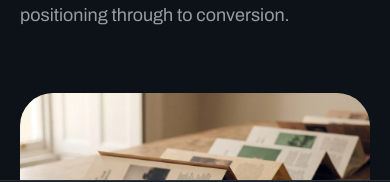
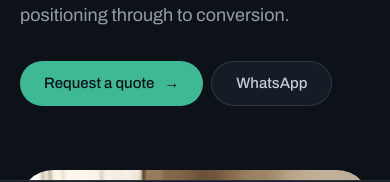
Before and after one commit to adrar-media/adrar-media-website, a Next.js app: page /en/services in a window 390 px wide. Shown: the part 432-614 px from the top of the page. Built offline with nearby package versions, Linux system fonts and the light colour scheme; no server answers.

Commit message:
Improve SEO metadata and mobile service CTAs

```diff
--- a/app/[locale]/blog/[slug]/page.tsx
+++ b/app/[locale]/blog/[slug]/page.tsx
@@ -33,7 +33,7 @@ export async function generateMetadata({
     locale,
     route: "blog",
     slug,
-    title: content.title,
+    title: content.metaTitle,
     description: content.metaDescription,
   });
 }
--- a/app/[locale]/services/[slug]/page.tsx
+++ b/app/[locale]/services/[slug]/page.tsx
@@ -15,6 +15,7 @@ import { Block } from "@/components/ui/Block";
 import { Button } from "@/components/buttons/Button";
 import { PageHeader } from "@/components/layout/PageHeader";
 import { CTASection } from "@/components/layout/CTASection";
+import { MobileServiceCTA } from "@/components/services/MobileServiceCTA";
 
 /**
  * Une route dynamique plutôt que sept dossiers.
@@ -48,12 +49,16 @@ export async function generateMetadata({
 
   const c = await getTranslator(locale, "common");
   const s = await getTranslator(locale, "services");
+  const description =
+    locale === "en" && service.key === "strategy"
+      ? s("items.strategy.metaDescription")
+      : s(`items.${service.key}.summary`);
   return pageMetadata({
     locale,
     route: "services",
     slug: service.slug,
     title: c(service.nameKey),
-    description: s(`items.${service.key}.summary`),
+    description,
   });
 }
 
@@ -97,6 +102,12 @@ export default async function ServiceDetailPage({
         titleLines={[c(service.nameKey)]}
         intro={s(`items.${service.key}.summary`)}
       >
+        <MobileServiceCTA
+          locale={typedLocale}
+          quoteLabel={s("mobileCta.quote")}
+          whatsappLabel={s("mobileCta.whatsapp")}
+        />
+
         <div className="mt-10 md:ms-[14%]">
           <Button
             href={href(typedLocale, "services")}
--- a/app/[locale]/services/page.tsx
+++ b/app/[locale]/services/page.tsx
@@ -13,6 +13,7 @@ import { CTASection } from "@/components/layout/CTASection";
 import { href } from "@/lib/i18n/routing";
 import { SectionImage } from "@/components/media/SectionImage";
 import { servicesHero } from "@/data/imagery";
+import { MobileServiceCTA } from "@/components/services/MobileServiceCTA";
 
 export async function generateMetadata({
   params,
@@ -60,7 +61,13 @@ export default async function ServicesPage({
         titleLines={t.list("hero.titleLines")}
         intro={t("hero.description")}
         backdrop={<HeaderField variant="services" />}
-      />
+      >
+        <MobileServiceCTA
+          locale={typedLocale}
+          quoteLabel={t("mobileCta.quote")}
+          whatsappLabel={t("mobileCta.whatsapp")}
+        />
+      </PageHeader>
 
       <section className="pb-section">
         <Container>
--- a/app/sitemap.ts
+++ b/app/sitemap.ts
@@ -25,6 +25,7 @@ import { absoluteUrl, pagePath } from "@/lib/seo/metadata";
 interface Entry {
   route?: CanonicalRoute;
   slug?: string;
+  lastModified?: MetadataRoute.Sitemap[number]["lastModified"];
   priority: number;
   changeFrequency: MetadataRoute.Sitemap[number]["changeFrequency"];
 }
@@ -56,6 +57,7 @@ const entries: Entry[] = [
   ...articles.map((article) => ({
     route: "blog" as const,
     slug: article.slug,
+    lastModified: article.updatedAt,
     priority: 0.7,
     changeFrequency: "monthly" as const,
   })),
@@ -79,12 +81,10 @@ const languagesFor = (entry: Entry) => {
 export default function sitemap(): MetadataRoute.Sitemap {
   if (!siteConfig.url) return [];
 
-  const lastModified = new Date();
-
   return entries.flatMap((entry) =>
     locales.map((locale) => ({
       url: absoluteUrl(pagePath(locale, entry.route, entry.slug)),
-      lastModified,
+      ...(entry.lastModified ? { lastModified: entry.lastModified } : {}),
       changeFrequency: entry.changeFrequency,
       priority: entry.priority,
       alternates: { languages: languagesFor(entry) },
--- /dev/null
+++ b/components/services/MobileServiceCTA.tsx
@@ -0,0 +1,47 @@
+import type { Locale } from "@/config/i18n";
+import { whatsappLink } from "@/config/site";
+import { href } from "@/lib/i18n/routing";
+import { Button } from "@/components/buttons/Button";
+
+interface MobileServiceCTAProps {
+  locale: Locale;
+  quoteLabel: string;
+  whatsappLabel: string;
+}
+
+/**
+ * Accès direct à la prise de contact sur les en-têtes Services mobiles.
+ *
+ * Le bloc disparaît dès le breakpoint desktop afin de laisser l'en-tête et
+ * les CTA existants strictement inchangés sur grand écran.
+ */
+export function MobileServiceCTA({
+  locale,
+  quoteLabel,
+  whatsappLabel,
+}: MobileServiceCTAProps) {
+  const whatsapp = whatsappLink();
+
+  return (
+    <div className="mt-8 flex flex-wrap gap-2 md:hidden">
+      <Button
+        href={href(locale, "demander-un-devis")}
+        className="min-h-11"
+        arrow
+      >
+        {quoteLabel}
+      </Button>
+
+      {whatsapp && (
+        <Button
+          href={whatsapp}
+          external
+          variant="secondary"
+          className="min-h-11"
+        >
+          {whatsappLabel}
+        </Button>
+      )}
+    </div>
+  );
+}
--- a/data/articles.ts
+++ b/data/articles.ts
@@ -7,6 +7,7 @@ export interface ArticleSection {
 
 export interface LocalizedArticle {
   title: string;
+  metaTitle: string;
   excerpt: string;
   metaDescription: string;
   category: string;
@@ -38,6 +39,7 @@ export const articles: EditorialArticle[] = [
     content: {
       fr: {
         title: "Construire un plan marketing local au Maroc sans disperser son budget",
+        metaTitle: "Plan marketing local au Maroc",
         excerpt:
           "Une méthode concrète pour relier objectif commercial, audience locale, message, canaux et mesure avant de produire le premier contenu.",
         metaDescription:
@@ -84,6 +86,7 @@ export const articles: EditorialArticle[] = [
       },
       en: {
         title: "How to build a focused local marketing plan in Morocco",
+        metaTitle: "Local Marketing Plan in Morocco",
         excerpt:
           "A practical way to connect a commercial objective, local audience, message, channels and measurement before producing content.",
         metaDescription:
@@ -130,6 +133,7 @@ export const articles: EditorialArticle[] = [
       },
       ar: {
         title: "كيف تبني خطة تسويق محلي مركزة في المغرب",
+        metaTitle: "خطة تسويق محلي في المغرب",
         excerpt:
           "طريقة عملية تربط الهدف التجاري والجمهور المحلي والرسالة والقنوات والقياس قبل إنتاج أول محتوى.",
         metaDescription:
@@ -184,6 +188,7 @@ export const articles: EditorialArticle[] = [
     content: {
       fr: {
         title: "Créer un calendrier social media que votre équipe peut vraiment tenir",
+        metaTitle: "Calendrier social media efficace",
         excerpt:
           "Des piliers éditoriaux au circuit de validation : une organisation simple pour publier avec régularité sans sacrifier la qualité.",
         metaDescription:
@@ -230,6 +235,7 @@ export const articles: EditorialArticle[] = [
       },
       en: {
         title: "Build a social media calendar your team can actually sustain",
+        metaTitle: "A Sustainable Social Media Calendar",
         excerpt:
           "From content pillars to approval: a simple system for publishing consistently without lowering quality.",
         metaDescription:
@@ -276,6 +282,7 @@ export const articles: EditorialArticle[] = [
       },
       ar: {
         title: "كيف تنشئ تقويم محتوى تستطيع منظومتك الالتزام به",
+        metaTitle: "تقويم محتوى عملي للشبكات الاجتماعية",
         excerpt:
           "من محاور المحتوى إلى الاعتماد: تنظيم بسيط للنشر بانتظام دون التضحية بالجودة.",
         metaDescription:
@@ -330,6 +337,7 @@ export const articles: EditorialArticle[] = [
     content: {
       fr: {
         title: "Le brief vidéo qui évite les Reels jolis mais inutiles",
+        metaTitle: "Brief vidéo efficace pour Reels",
         excerpt:
           "Objectif, hook, preuve, plan de tournage et action finale : les éléments à verrouiller avant d'allumer la caméra.",
         metaDescription:
@@ -376,6 +384,7 @@ export const articles: EditorialArticle[] = [
       },
       en: {
         title: "The video brief that prevents attractive but ineffective Reels",
+        metaTitle: "An Effective Video Brief for Reels",
         excerpt:
           "Objective, hook, proof, shot list and final action: what to settle before the camera starts rolling.",
         metaDescription:
@@ -422,6 +431,7 @@ export const articles: EditorialArticle[] = [
       },
       ar: {
         title: "موجز الفيديو الذي يمنع إنتاج Reels جميلة بلا أثر",
+        metaTitle: "موجز فيديو فعّال لمقاطع Reels",
         excerpt:
           "الهدف والخطاف والدليل وقائمة اللقطات والخطوة النهائية: ما يجب حسمه قبل تشغيل الكاميرا.",
         metaDescription:
--- a/locales/ar/services.json
+++ b/locales/ar/services.json
@@ -7,6 +7,10 @@
     "eyebrow": "الخدمات",
     "titleLines": ["سبعة اختصاصات،", "وشريك واحد."],
     "description": "كل اختصاص قائم بذاته، لكنه يبلغ قيمته الكاملة حين يعمل مع البقية. هذا ما يحافظ على نيّة واحدة، من تحديد الموقع وصولًا إلى التحويل."
+  },
+  "mobileCta": {
+    "quote": "طلب عرض سعر",
+    "whatsapp": "واتساب"
   },
   "scopeLabel": "ما يشمله هذا العمل",
   "detailNote": "يُحدَّد نطاق دقيق لكل مشروع بعد التشاور.",
--- a/locales/en/services.json
+++ b/locales/en/services.json
@@ -8,11 +8,16 @@
     "titleLines": ["Seven disciplines,", "one partner."],
     "description": "Each discipline stands on its own, but earns its full value combined with the others. That is what holds a single intent together, from positioning through to conversion."
   },
+  "mobileCta": {
+    "quote": "Request a quote",
+    "whatsapp": "WhatsApp"
+  },
   "scopeLabel": "What it covers",
   "detailNote": "A precise scope is agreed for every project, after we talk.",
   "items": {
     "strategy": {
       "summary": "Before producing anything, you need to know who you are talking to, what sets you apart, and what the market already expects. Strategy sets the direction and makes everything else measurable.",
+      "metaDescription": "Build a focused marketing strategy with clear positioning, audience priorities, channel roles and measurable goals for sustainable business growth in Morocco.",
       "scope": [
         "Audit of the existing digital presence",
         "Market and competitor analysis",
--- a/locales/fr/services.json
+++ b/locales/fr/services.json
@@ -7,6 +7,10 @@
     "eyebrow": "Services",
     "titleLines": ["Sept expertises,", "un seul partenaire."],
     "description": "Chaque expertise fonctionne seule, mais prend toute sa valeur combinée aux autres. C'est ce qui permet de tenir une même intention du positionnement jusqu'à la conversion."
+  },
+  "mobileCta": {
+    "quote": "Demander un devis",
+    "whatsapp": "WhatsApp"
   },
   "scopeLabel": "Ce que cela comprend",
   "detailNote": "Un périmètre précis est établi pour chaque projet, après échange.",
```
